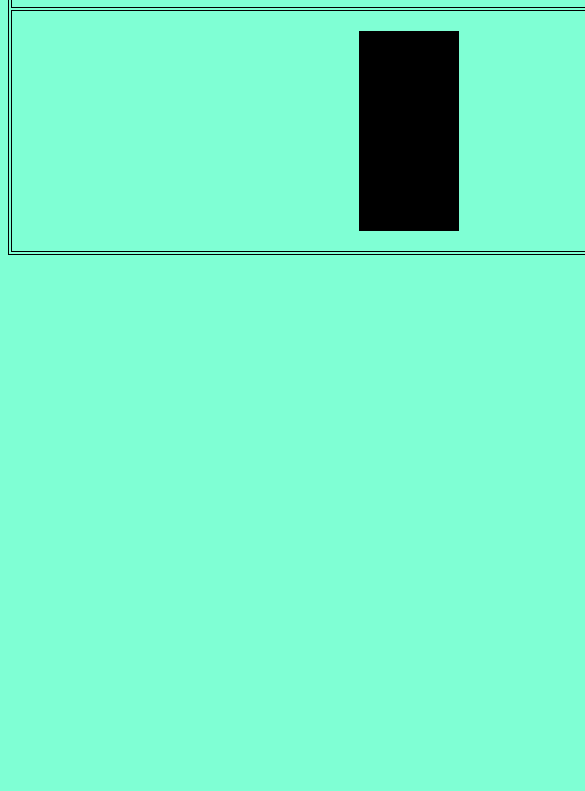
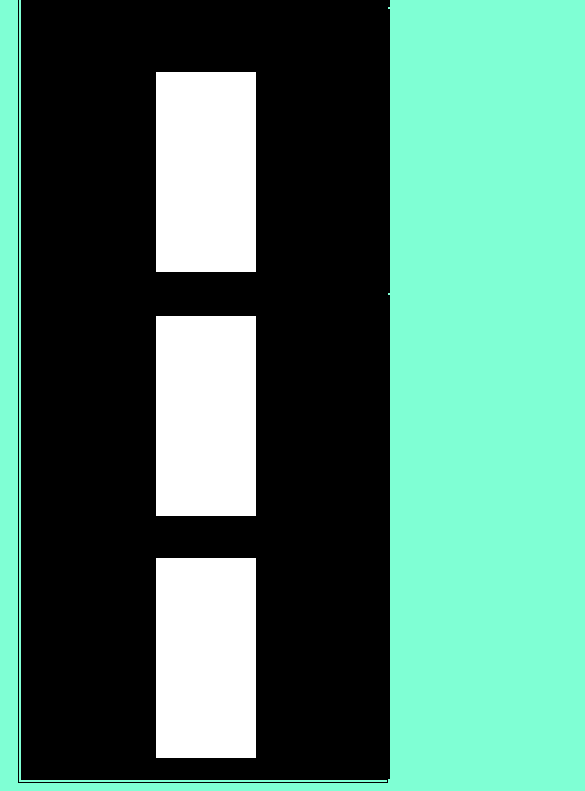
Before and after one commit to DTC-Formation/kotrana-animation-miranaadr, a plain HTML site: page index.html in a window 390 px wide. Shown: the part 565-1356 px from the top of the page, 585 px wide, since content can reach past the window. Before the commit the page ends 1229 px from the top, so only its background shows below. Drawn offline with Linux system fonts and the light colour scheme.

Commit message:
Responsive du tableau

```diff
--- a/assets/style.css
+++ b/assets/style.css
@@ -1,6 +1,6 @@
 body{
-    width: 1600px;
-    height: 1200px;
+    width: 100%;
+    height: 100%;
     background-color: aquamarine;
 }
 table , tr , td{
@@ -9,7 +9,7 @@ table , tr , td{
 }
 .container{
     margin: auto;
-    width: 100%;
+    width: 95%;
 }
 .header h1{
     text-align: center;
@@ -123,3 +123,44 @@ td{
     margin: auto;
 
 }
+
+
+
+@media only screen
+and (max-width:760px) {
+    body{
+        background-color: aquamarine;
+    }
+    tr,td{
+        width: 100%;
+        background-color: black;
+    }
+    tr {
+    display: flex;
+    flex-direction: column;
+    }
+    .anim3 img {
+        height: 100px;
+        width: 150px;
+    }
+    .anim4{
+        width: 100px;
+        height:200px;
+        background-color: white;
+        margin: auto;
+    }
+    .anim5{
+        width: 100px;
+        height:200px;
+        background-color: white;
+        margin: auto;
+    }
+    .anim6{
+        width: 100px;
+        height:200px;
+        background-color: white;
+        margin: auto;
+
+    }
+
+}
```
